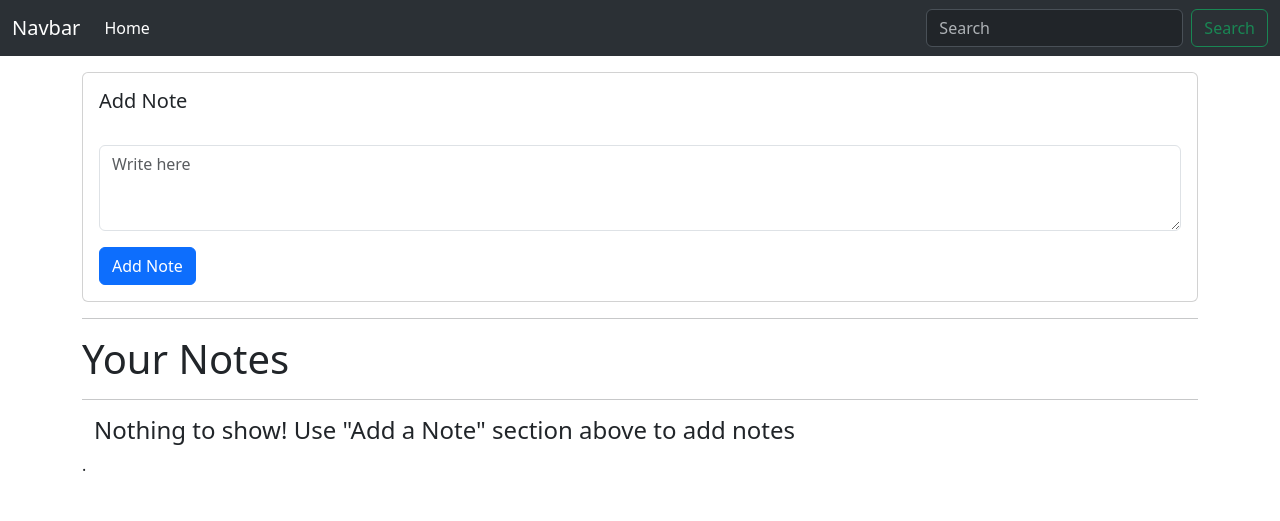
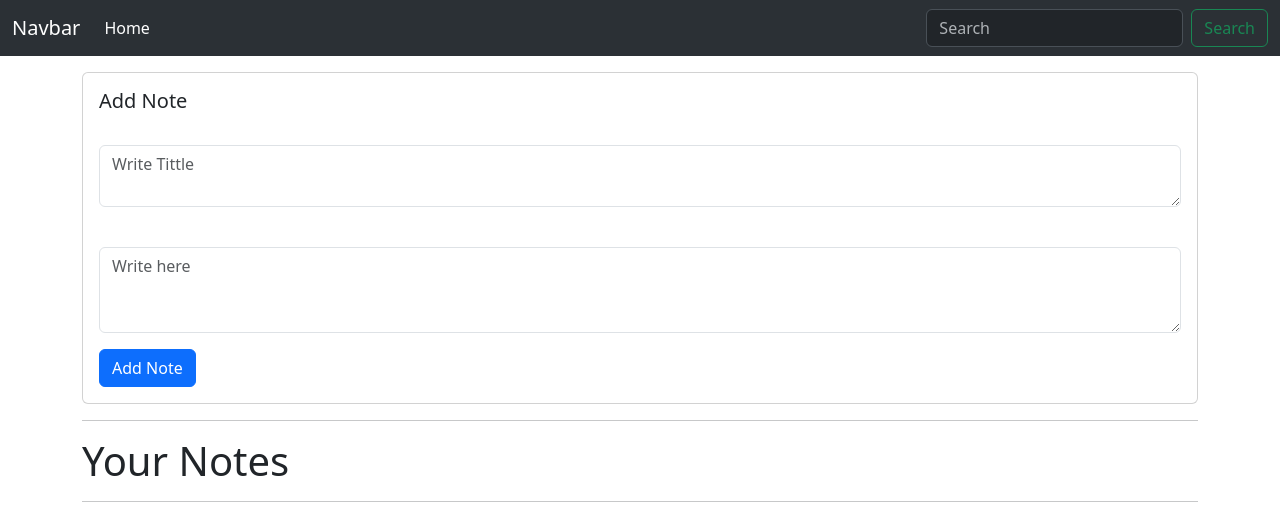
Before and after one commit to salub-xd/Notes-todolist-webApp, a plain HTML site: page index.html in a window 1280 px wide. Drawn offline with nearby package versions, Linux system fonts and the light colour scheme.

Commit message:
Update index.html

```diff
--- a/index.html
+++ b/index.html
@@ -42,6 +42,10 @@
       <div class="card-body">
         <h5 class="card-title">Add Note</h5>
         <div class="mb-3">
+            <label for="exampleFormControlTextarea1" class="form-label"></label>
+            <textarea class="form-control" id="addtittle" rows="2" placeholder="Write Tittle"></textarea>
+        </div>
+        <div class="mb-3">
           <label for="exampleFormControlTextarea1" class="form-label"></label>
           <textarea class="form-control" id="addtext" rows="3" placeholder="Write here"></textarea>
         </div>
@@ -62,7 +66,7 @@
     integrity="sha384-mQ93GR66B00ZXjt0YO5KlohRA5SY2XofN4zfuZxLkoj1gXtW8ANNCe9d5Y3eG5eD"
     crossorigin="anonymous"></script>
 
-  <script src="script.js"></script>
+  <script src="js.js"></script>
 
 
 
```
